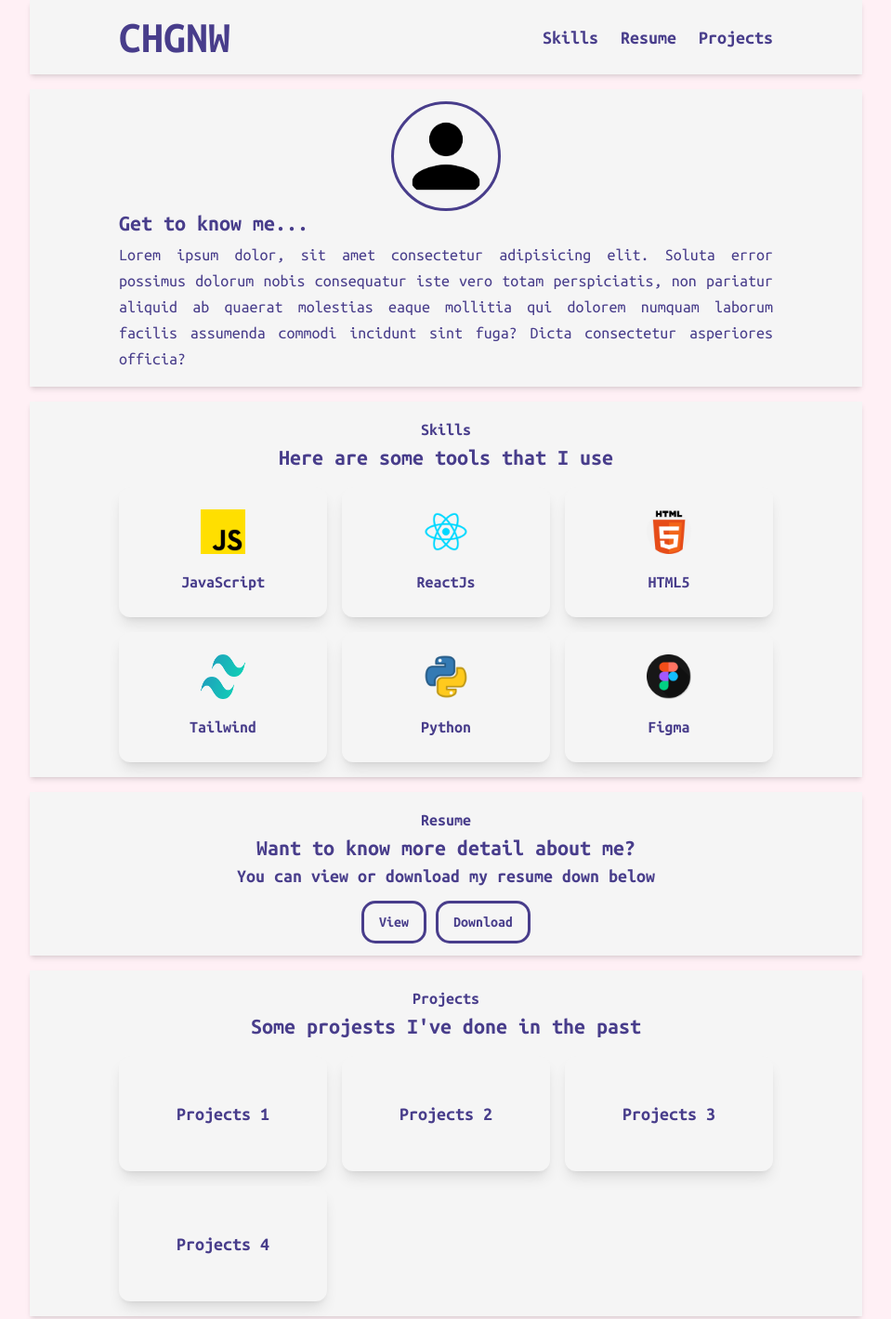
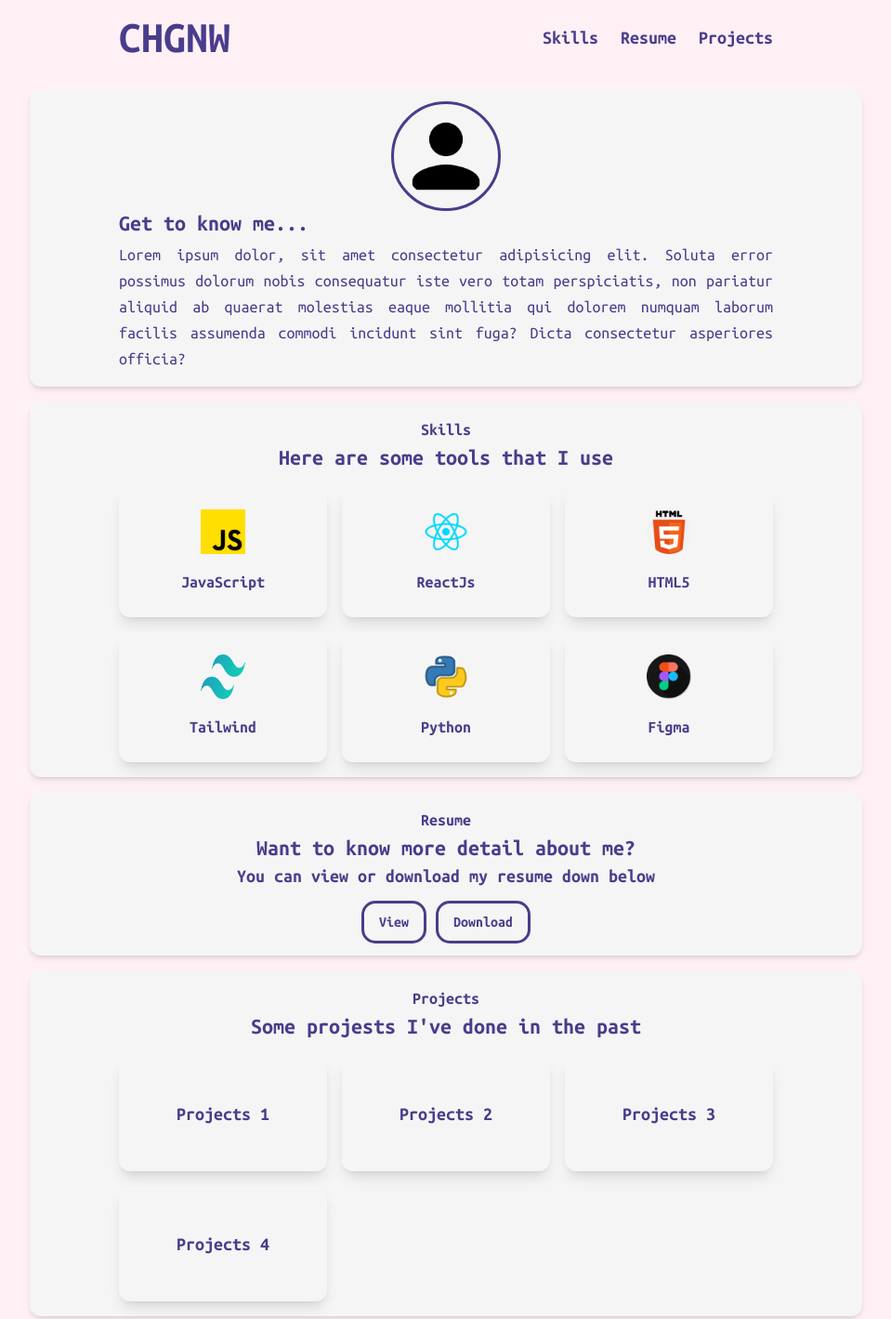
Before and after one commit to chgnw/chgnw.github.io, a website: page index.html in a window 1280 px wide. Shown: the top 1419 px of the page at 93% size, without its empty margins (160-1119 px from the left). Drawn offline with Linux system fonts and the light colour scheme.

Commit message:
Addition v1

```diff
--- a/index.html
+++ b/index.html
@@ -8,7 +8,7 @@
 </head>
 <body class="bg-background text-text font-umono mx-12 md:mx-48 lg:mx-96">
     <!-- NavBar START -->
-    <div id="navbar" class="bg-secondary flex justify-between py-4 px-4 mb-4 md:px-24 lg:px-48 shadow-md">
+    <div id="navbar" class="flex justify-between py-4 px-4 mb-4 md:px-24 lg:px-48">
         <h1 class="text-5xl font-bold">CHGNW</h1>
 
         <div class="flex items-center">
@@ -22,7 +22,7 @@
     <!-- NavBar END -->
 
     <!-- About-Me START -->
-    <div id="about-me" class="bg-secondary py-4 px-4 mb-4 md:px-24 lg:px-48 shadow-md">
+    <div id="about-me" class="bg-secondary py-4 px-4 mb-4 md:px-24 lg:px-48 shadow-md rounded-xl">
         <div class="flex justify-center">
             <img src="./photos/profile.png" alt="ProfilePhoto" class="w-24 h-auto p-2 rounded-full outline md:w-28 lg:w-36">
         </div>
@@ -36,7 +36,7 @@
     <!-- About-Me END -->
 
     <!-- Skills START -->
-    <div id="skills" class="bg-secondary py-4 px-4 mb-4 md:px-24 lg:px-48 shadow-md">
+    <div id="skills" class="bg-secondary py-4 px-4 mb-4 md:px-24 lg:px-48 shadow-md rounded-xl">
         <div class="flex flex-col text-center mb-4">
             <span class="font-bold text-md md:text-lg lg:text-xl">Skills</span>
             <span class="font-bold text-xl md:text-2xl lg:text-3xl">Here are some tools that I use</span>
@@ -77,7 +77,7 @@
     <!-- Skills END -->
 
     <!-- Resume START -->
-    <div id="resume" class="bg-secondary py-4 px-4 mb-4 md:px-24 lg:px-48 shadow-md">
+    <div id="resume" class="bg-secondary py-4 px-4 mb-4 md:px-24 lg:px-48 shadow-md rounded-xl">
         <div class="flex flex-col text-center mb-4">
             <span class="font-bold text-md md:text-lg lg:text-xl">Resume</span>
             <span class="font-bold text-xl md:text-2xl lg:text-3xl">Want to know more detail about me?</span>
@@ -92,7 +92,7 @@
     <!-- Resume END -->
 
     <!-- Projects START -->
-    <div id="projects" class="bg-secondary py-4 px-4 mb-4 md:px-24 lg:px-48 shadow-md">
+    <div id="projects" class="bg-secondary py-4 px-4 mb-4 md:px-24 lg:px-48 shadow-md rounded-xl">
         <div class="flex flex-col text-center mb-4">
             <span class="font-bold text-md md:text-lg lg:text-xl">Projects</span>
             <span class="font-bold text-xl md:text-2xl lg:text-3xl">Some projests I've done in the past</span>
@@ -119,7 +119,7 @@
     <!-- Projects END -->
 
     <!-- Footer/Contacts START -->
-    <div id="contacts" class="bg-secondary flex justify-between py-4 px-4 mb-2 md:px-24 lg:px-48 shadow-md">
+    <div id="contacts" class="flex justify-between py-4 px-4 mb-4 md:px-24 lg:px-48">
         <h1 class="text-5xl font-bold">CHGNW</h1>
 
         <div class="flex space-x-9 items-center">
```
